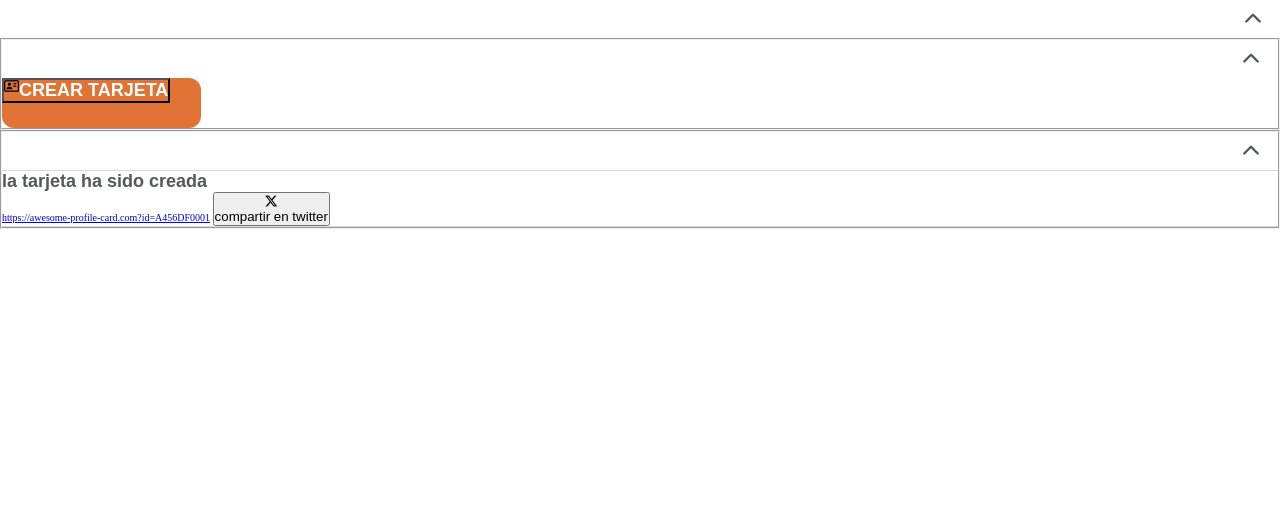
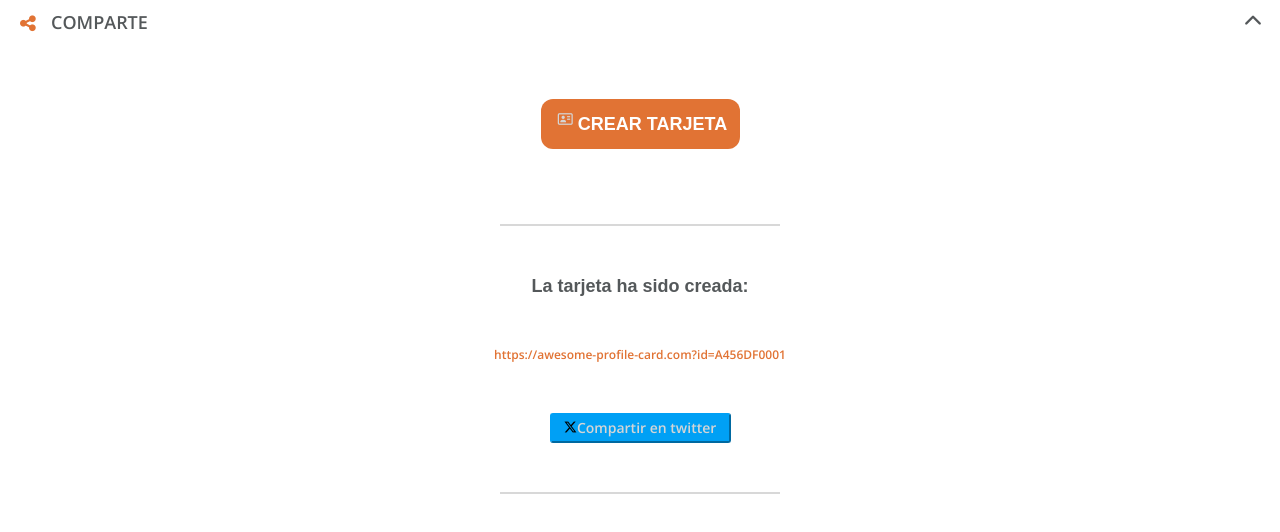
Before and after one commit to Queralt-Chan/Project-promo-V-module-2-team-2, a website built with Vite: page src/index.html in a window 1280 px wide. Built offline with nearby package versions, Linux system fonts and the light colour scheme.

Commit message:
share lines

```diff
--- a/src/partials/formTitle.html
+++ b/src/partials/formTitle.html
@@ -1,5 +1,5 @@
 <section class="formTitle">
-    <span class="formTitle__icon"><i class="{=$icon}"></i></span>
-    <p class="formTitle__text {=$title}"></p>
-    <span class="formTitle__arrow"><i class="fa-solid fa-chevron-up"></i></span>
+    <i class="formTitle__icon fa-solid fa-share-nodes"></i>
+    <p class="formTitle__text {=$title}">comparte</p>
+    <span class="formTitle__arrow fa-solid fa-chevron-up"></i></span>
 </section>
--- a/src/partials/greyShare.html
+++ b/src/partials/greyShare.html
@@ -1,16 +1,15 @@
-<fieldset>
-    <load src="/partials/formTitle.html" />
-
-    <!--Las líneas se consiguen con los bordes top, bottom de los divs?-->
+<fieldset class="fieldShare">
     <section class="buttonGrey">
         <div class="divShare">
-            <p class="divShare__p">la tarjeta ha sido creada</p>
+            <div class="divShare__topLine"></div>
+            <p class="divShare__p">La tarjeta ha sido creada:</p>
             <a class="divShare__a"
                 href="https://awesome-profile-card.com?id=A456DF0001">https://awesome-profile-card.com?id=A456DF0001</a>
             <button class="twitterShare">
-                <i class="fa-brands fa-x-twitter"></i>
-                <p class="twitterShare__button">compartir en twitter</p>
+                <i class="twitterShare___icon fa-brands fa-x-twitter"></i>
+                <p class="twitterShare__button">Compartir en twitter</p>
             </button>
+            <div class="divShare__botLine"></div>
         </div>
     </section>
 </fieldset>
--- a/src/partials/orangeShare.html
+++ b/src/partials/orangeShare.html
@@ -1,7 +1,4 @@
 <fieldset class="fieldsetShare">
-    <load src="/partials/formTitle.html" icon="fa-solid fa-share-nodes" title="comparte" />
-
-
     <section class="buttonOrange">
         <button class="buttonOrange__btn">
             <i class="buttonOrange__icon fa-regular fa-address-card "> </i></span>
--- a/src/scss/core/_mixins.scss
+++ b/src/scss/core/_mixins.scss
@@ -7,6 +7,3 @@
     line-height: normal;
     letter-spacing: normal;
 }
-
-/*sólo cambiar en link-URL a 12px */
-/*En botón twitter a 14px + $fontOpensans */
--- a/src/scss/layout/_formTitle.scss
+++ b/src/scss/layout/_formTitle.scss
@@ -29,5 +29,6 @@
         font-size: 1.8rem;
         color: $gunMetal;
         grid-column: 3/4;
+
     }
 }
--- a/src/scss/layout/_greyShare.scss
+++ b/src/scss/layout/_greyShare.scss
@@ -1,44 +1,80 @@
-.sectionForm {
-    display: flex;
-    flex-direction: column;
-    justify-content: center;
-
+.fieldShare {
+    border: none;
 }
 
 .buttonGrey {
+    height: 30vh;
 
-    // background-color: lightgreen;
-    &__button {
-        width: 130px;
-        height: 24px;
-        background-color: $white;
-        color: $whiteTwo;
-        text-transform: uppercase;
-        @include formText;
+    // &__button {
+    //     @include formText;
+    //     width: 130px;
+    //     height: 24px;
+    //     background-color: $white;
+    //     color: $whiteTwo;
+    //     text-transform: uppercase;
 
-
-    }
+    // }
 }
 
 .divShare {
-    border-top: solid 1px $whiteThree ;
-    border-bottom: solid 1px $whiteThree ;
+    height: 40vh;
+    width: 100%;
+    display: flex;
+    flex-direction: column;
+    justify-content: space-between;
+    align-items: center;
+    padding-bottom: 30px;
+    padding-top: 20px;
+
+    &__topLine {
+        border-top: 2px solid $whiteThree;
+        width: 280px;
+    }
 
     &__p {
         @include formText;
         color: $gunMetal;
+    }
 
-        &__a {
-            font-family: $fontOpenSansBold;
-            @include formText;
-            font-size: 12px;
-            color: $dullOrange;
-        }
+    &__a {
+        @include formText;
+        font-family: $fontOpenSans;
+        font-size: 12px;
+        color: $dullOrange;
+        text-decoration: none;
+        flex-wrap: nowrap;
+        align-items: center;
+    }
+    &__botLine {
+    border-top: 2px solid $whiteThree;
+    width: 280px;
+    }
+}
+
+.twitterShare {
+    background-color: $azure;
+    height: 30px;
+    width: 181px;
+    border-radius: 3px;
+    border-color: $azure;
+    display: flex;
+    flex-direction: row;
+    justify-content: center;
+    align-items: center;
+
+    &__icon {
+        width: 18px;
+        height: 18px;
+        color: $white;
+    }
+
+    &__button {
+        @include formText;
+        font-size: 14px;
+        font-family: $fontOpenSans;
+        line-height: 20px;
+        color: $white;
 
     }
 
 }
-
-// .twitterShare {
-
-// }
--- a/src/scss/layout/_orangeShare.scss
+++ b/src/scss/layout/_orangeShare.scss
@@ -1,30 +1,38 @@
-// .fieldsetShare {
+.fieldsetShare {
+height: 20vh;
+display: flex;
+justify-content: center;
+border: none;
+}
+
+.buttonOrange {
+    // background-color: lightgreen;
+    height: 20vh;
+    width: 90vw;
+    display: flex;
+    justify-content: center;
+    align-items: center;
+    border: $dullOrange;
+    padding: 0;
+    // border-bottom: 2px solid $whiteThree ;
 
 
-// }
-
-.buttonOrange {
-    background-color: $dullOrange;
-    width: 199px;
-    height: 50px;
-    border-radius: 12px;
-    // display: flex;
-    // justify-content: center;
-    // align-items: center;
-    border: $dullOrange;
-
     &__btn {
-        // width: 25px;
-        // height: 22px;
         background-color: $dullOrange;
+        border: $dullOrange;
+        width: 199px;
+        height: 50px;
+        border-radius: 12px;
         display: flex;
         flex-direction: row;
-
+        justify-content: center;
+        align-items: center;
     }
 
     &__icon {
-        // width: 25px;
-        // height: 22px;
+        width: 25px;
+        height: 22px;
+        color: $white;
     }
 
     &__text {
@@ -32,5 +40,6 @@
         color: $whiteTwo;
         background-color: $dullOrange;
         text-transform: uppercase;
+
     }
 }
```
